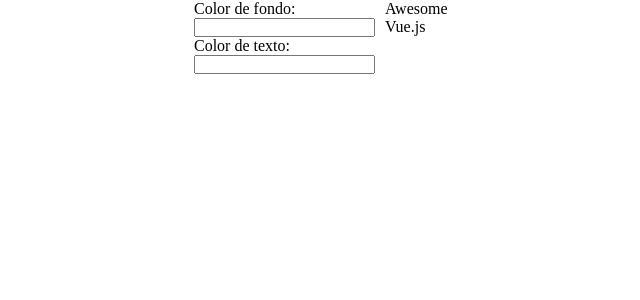
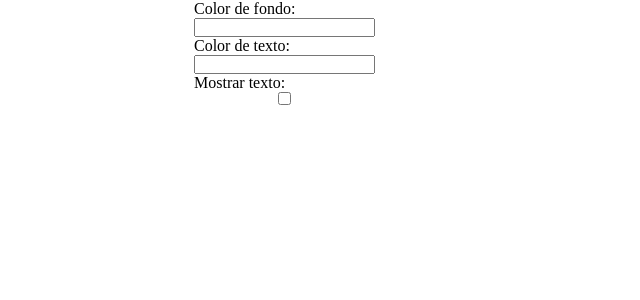
Before and after one commit to michelanyelo/DataBinding-DL, a Vue app: page / in a window 1280 px wide. Shown: the top 300 px of the page, without its empty margins (155-795 px from the left). Built offline with nearby package versions, Linux system fonts and the light colour scheme.

Commit message:
M6D6 desafio: Added showTexto data property and checkbox input, updated input IDs, and added v-show directive to paragraph element

```diff
--- a/src/components/DataBinding.vue
+++ b/src/components/DataBinding.vue
@@ -4,7 +4,8 @@ export default {
     data() {
         return {
             backgroundBox: '',
-            textColor: ''
+            textColor: '',
+            showTexto: false
         }
     }
 }
@@ -13,13 +14,15 @@ export default {
 <template>
     <div class="container">
         <div class="selectores">
-            <label for="backgroundBox">Color de fondo: </label>
-            <input id="backgroundBox" type="text" v-model="backgroundBox">
-            <label for="textColor">Color de texto: </label>
-            <input id="textColor" type="text" v-model="textColor">
+            <label for="backgroundBoxInput">Color de fondo: </label>
+            <input id="backgroundBoxInput" type="text" v-model="backgroundBox">
+            <label for="textColorInput">Color de texto: </label>
+            <input id="textColorInput" type="text" v-model="textColor">
+            <label for="mostrarTextoCheck">Mostrar texto: </label>
+            <input id="mostrarTextoCheck" type="checkbox" v-model="showTexto">
         </div>
         <div class="box" :style="{ backgroundColor: backgroundBox }">
-            <p :style="{ color: textColor }">Awesome Vue.js</p>
+            <p :style="{ color: textColor }" v-show="showTexto">Awesome Vue.js</p>
         </div>
     </div>
 </template>
```
